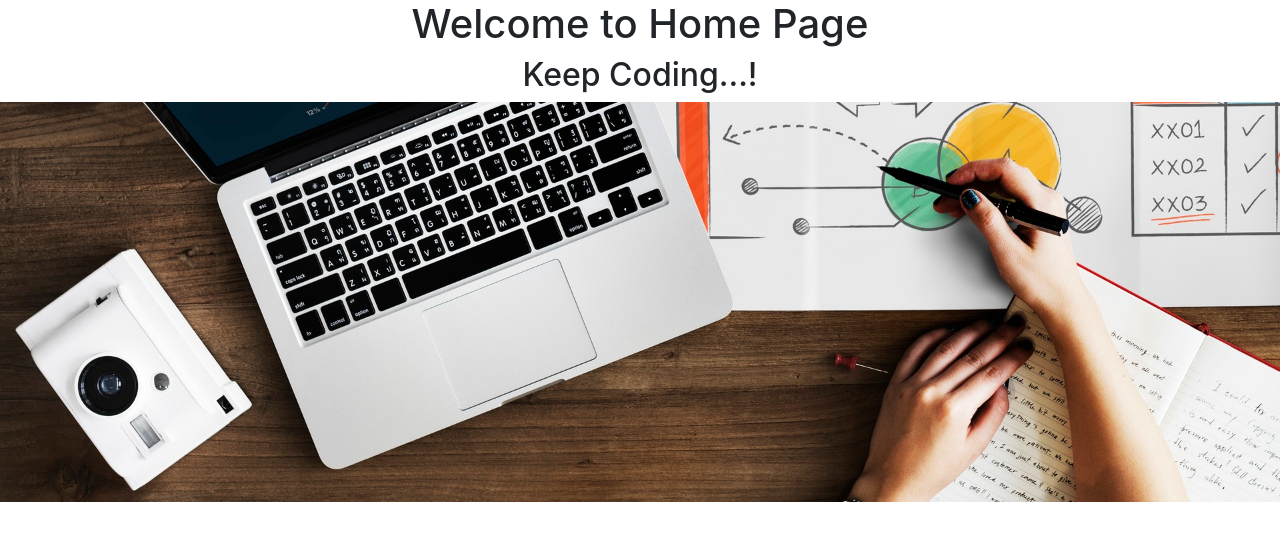
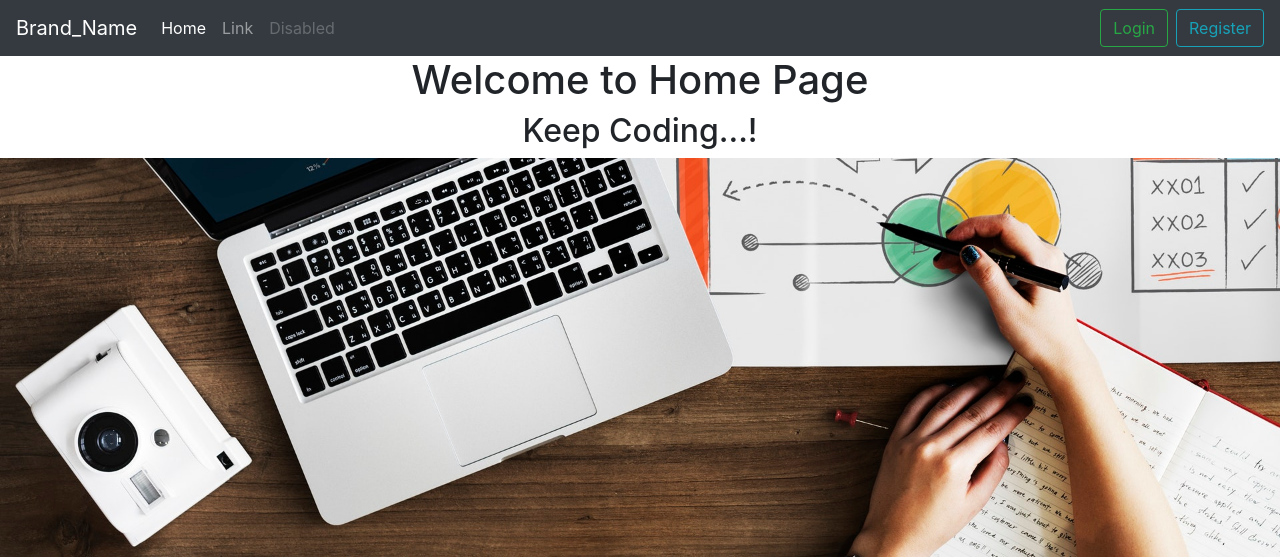
Before and after one commit to Drackus001/ecommerce, a Django app: page / in a window 1280 px wide. Shown: the top 557 px of the page. Run offline with Django 3.2, Linux system fonts and the light colour scheme; some libraries are stand-ins or nearby versions.

Commit message:
created sample navbar template.

```diff
--- a/src/templates/base.html
+++ b/src/templates/base.html
@@ -5,13 +5,23 @@
   <!-- Required meta tags -->
  <meta charset="utf-8">
  <meta name="viewport" content="width=device-width, initial-scale=1, shrink-to-fit=no">
+
+ <!-- Including/Dynamic replacing base/css.html file content. -->
  {% include 'base/css.html' %}
 
  <title>{{ title }}</title>
 </head>
 <body>
-{% block content %} {% endblock %}
 
-{% include 'base/js.html' %}
+    <!-- Including/Dynamic replacing base/navbar.html file content. -->
+    {% include "base/navbar.html" %}
+
+
+    {% block content %} {% endblock %}
+
+
+    <!-- Including/Dynamic replacing base/js.html file content. -->
+
+    {% include 'base/js.html' %}
 </body>
 </html>
--- a/src/templates/base/navbar.html
+++ b/src/templates/base/navbar.html
@@ -0,0 +1,25 @@
+{% load static %}
+<nav class="navbar navbar-expand-lg navbar-dark bg-dark">
+    <button class="navbar-toggler" type="button" data-toggle="collapse" data-target="#navbarTogglerDemo01" aria-controls="navbarTogglerDemo01" aria-expanded="false" aria-label="Toggle navigation">
+      <span class="navbar-toggler-icon"></span>
+    </button>
+    <div class="collapse navbar-collapse" id="navbarTogglerDemo01">
+      <a class="navbar-brand" href="#">Brand_Name</a>
+      <ul class="navbar-nav mr-auto mt-2 mt-lg-0">
+        <li class="nav-item active">
+          <a class="nav-link" href="#">Home <span class="sr-only">(current)</span></a>
+        </li>
+        <li class="nav-item">
+          <a class="nav-link" href="#">Link</a>
+        </li>
+        <li class="nav-item">
+          <a class="nav-link disabled" href="#">Disabled</a>
+        </li>
+      </ul>
+      <form class="form-inline my-2 my-lg-0">
+
+        <button class="btn btn-outline-success m-2 my-2 my-sm-0" type="submit">Login</button>
+        <button class="btn btn-outline-info my-2 my-sm-0" type="submit">Register</button>
+      </form>
+    </div>
+  </nav>
```
